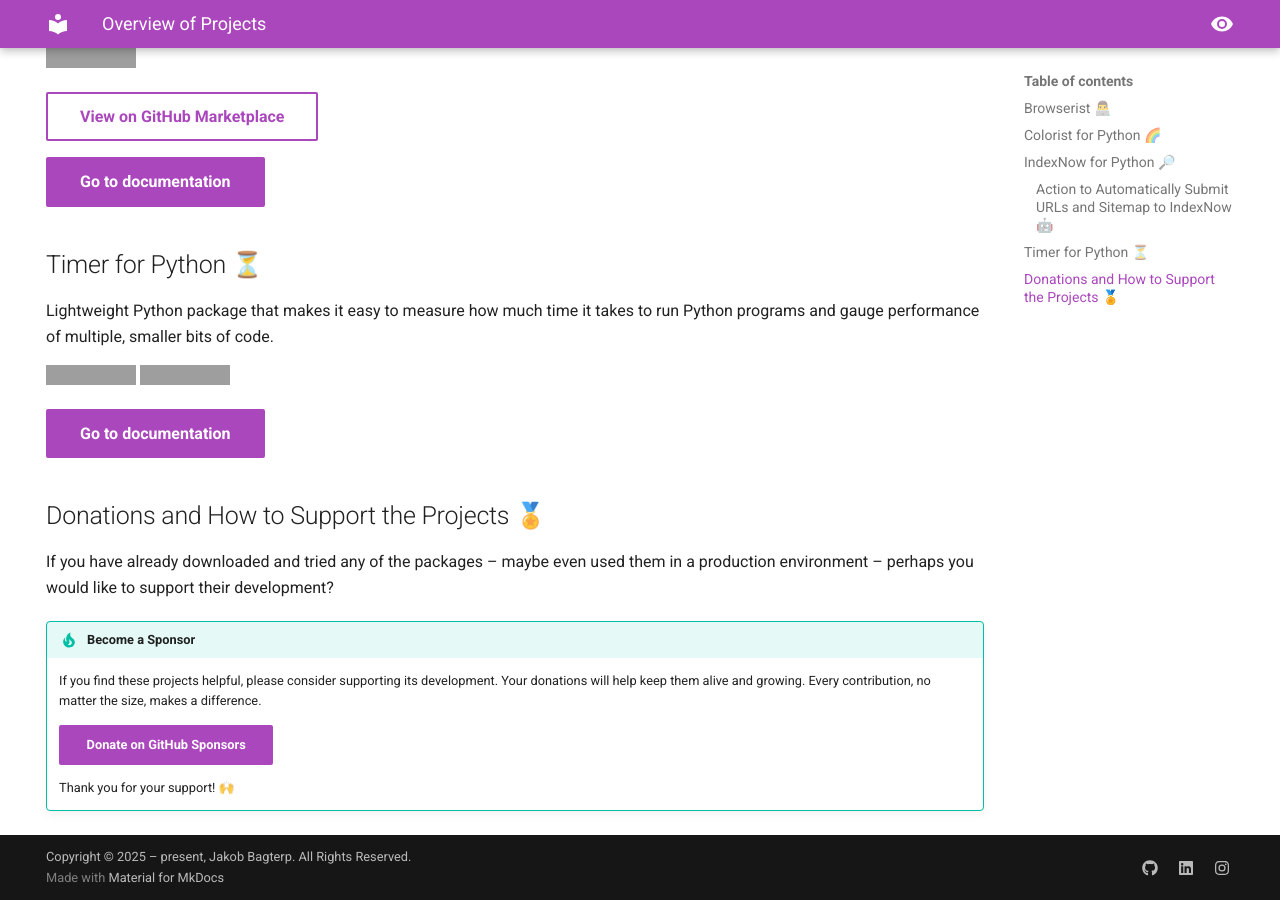
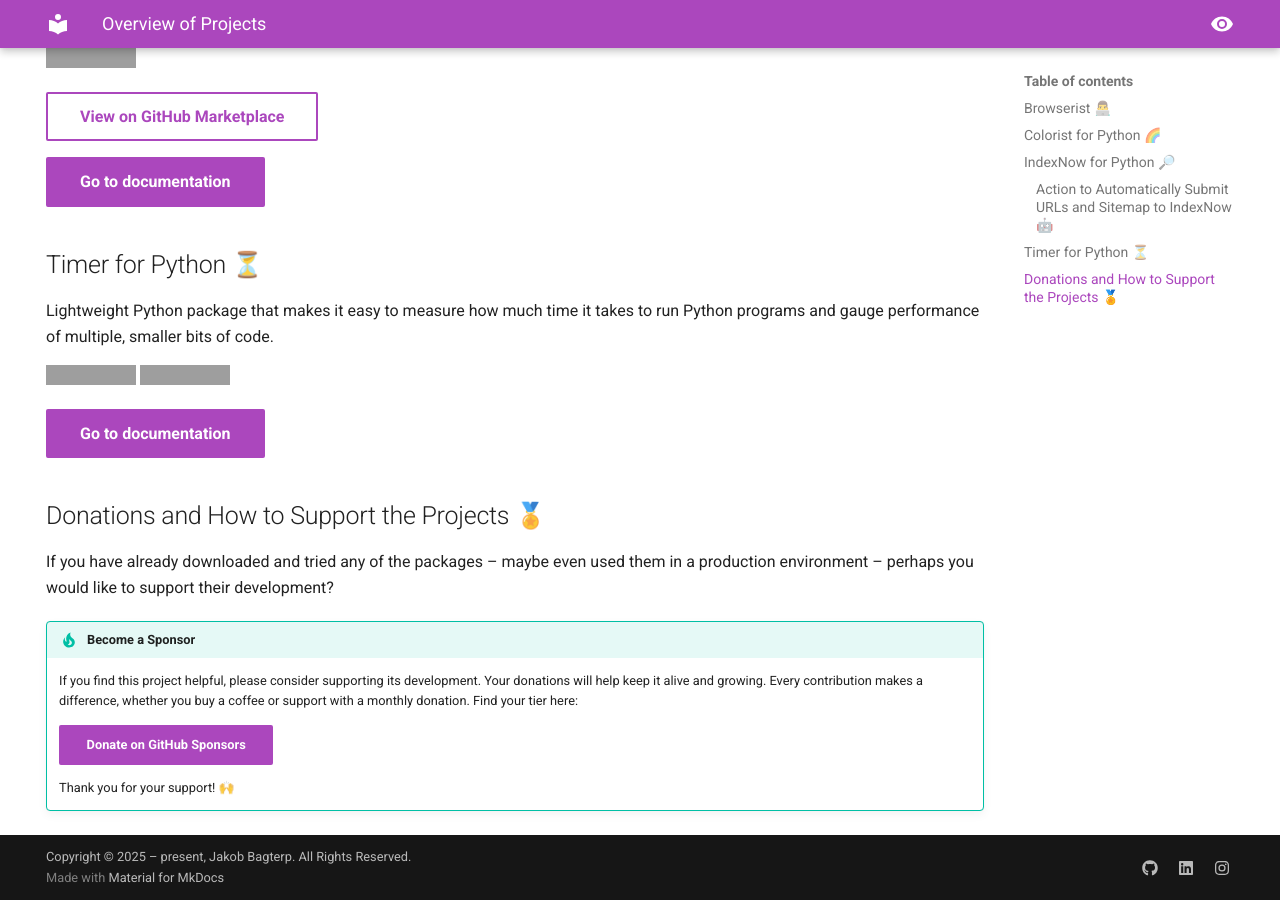
Before and after one commit to jakob-bagterp/jakob-bagterp.github.io, an MkDocs documentation site: the page built from docs/index.md, in a window 1280 px wide and 900 px high, scrolled down 1443 px. Built offline with MkDocs 1.6.1 and Material for MkDocs 9.7.7, drawn with Linux system fonts in a browser that asks for light colours; grey boxes are pictures that could not be loaded.

Commit message:
Minor updated sponsors text.

```diff
--- a/docs/index.md
+++ b/docs/index.md
@@ -76,7 +76,7 @@
 If you have already downloaded and tried any of the packages – maybe even used them in a production environment – perhaps you would like to support their development?
 
 !!! tip "Become a Sponsor"
-    If you find these projects helpful, please consider supporting its development. Your donations will help keep them alive and growing. Every contribution, no matter the size, makes a difference.
+    If you find this project helpful, please consider supporting its development. Your donations will help keep it alive and growing. Every contribution makes a difference, whether you buy a coffee or support with a monthly donation. Find your tier here:
 
     [Donate on GitHub Sponsors](https://github.com/sponsors/jakob-bagterp){ .md-button .md-button--primary }
 
```
